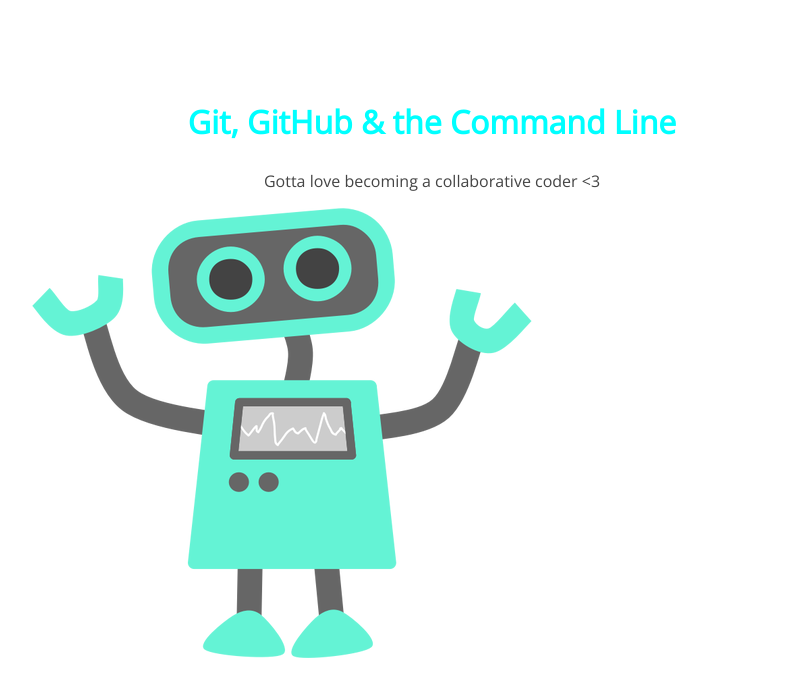
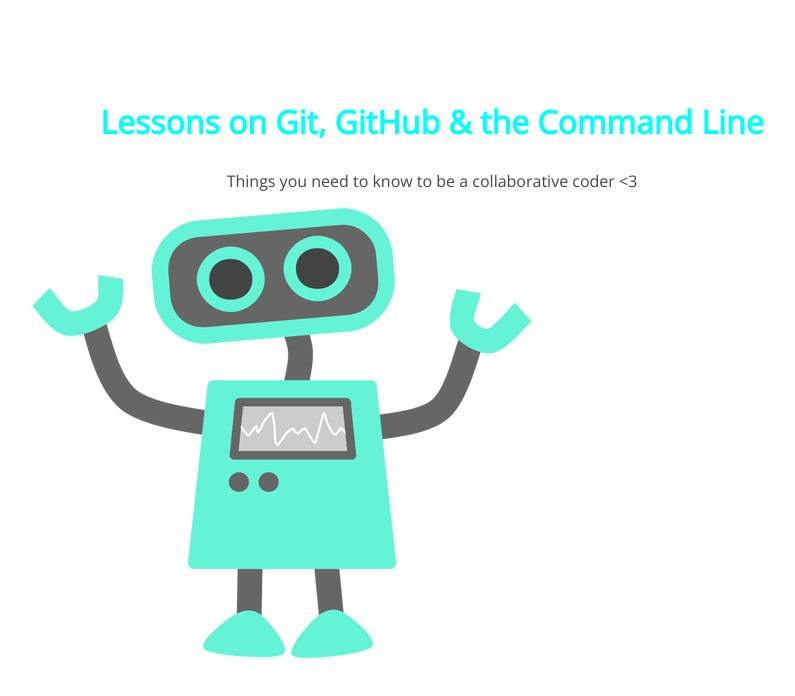
Before and after one commit to JulieStuckey/105-project, a plain HTML site: page index.html in a window 1280 px wide. Shown: the whole page, without its empty margins (208-1003 px from the left). Drawn offline with nearby package versions, Linux system fonts and the light colour scheme.

Commit message:
updated h1 and p text

```diff
--- a/index.html
+++ b/index.html
@@ -8,8 +8,8 @@
 </head>
 <body>
 	<section>
-		<h1>Git, GitHub & the Command Line</h1>
-		<p>Gotta love becoming a collaborative coder <3</p>
+		<h1>Lessons on Git, GitHub & the Command Line</h1>
+		<p>Things you need to know to be a collaborative coder <3</p>
 		<img src="img/happy-blue-robot.png">
 	</section>
 </body>
```
